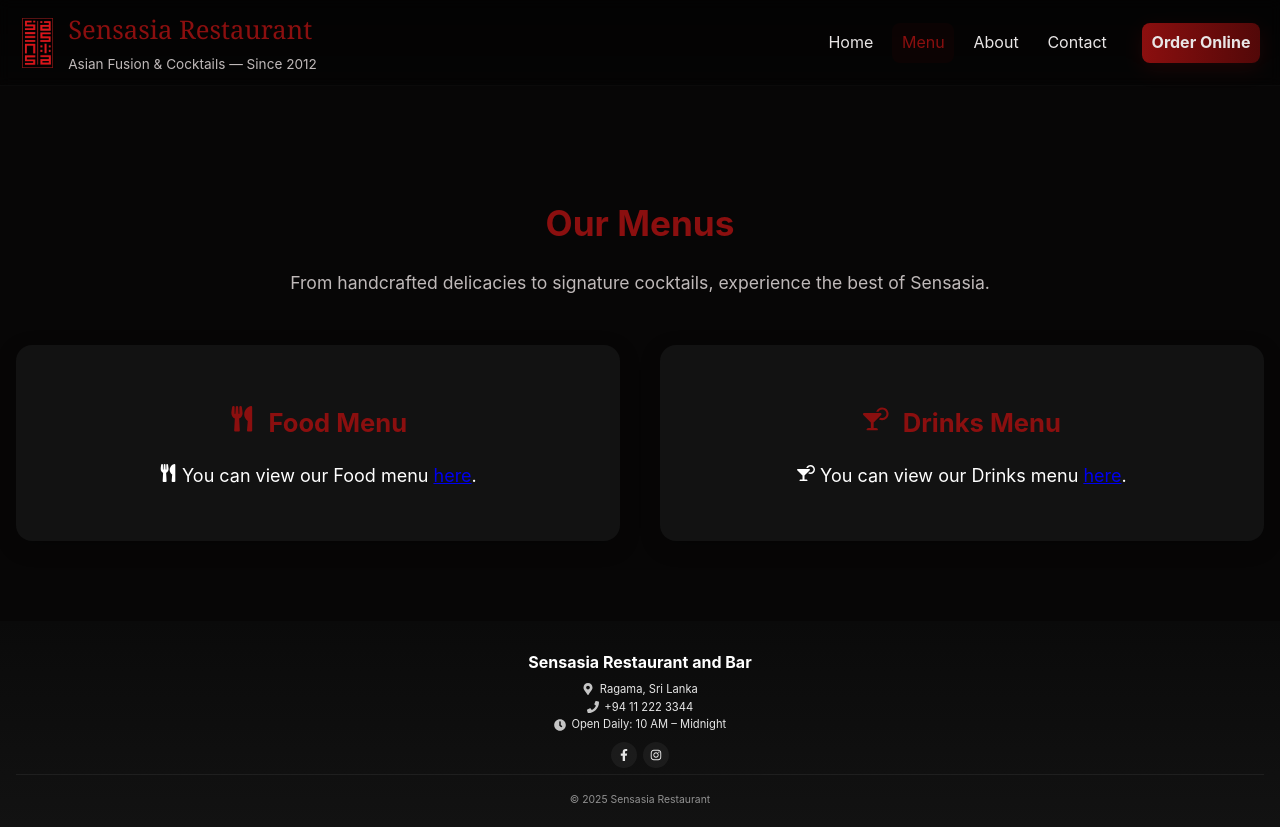
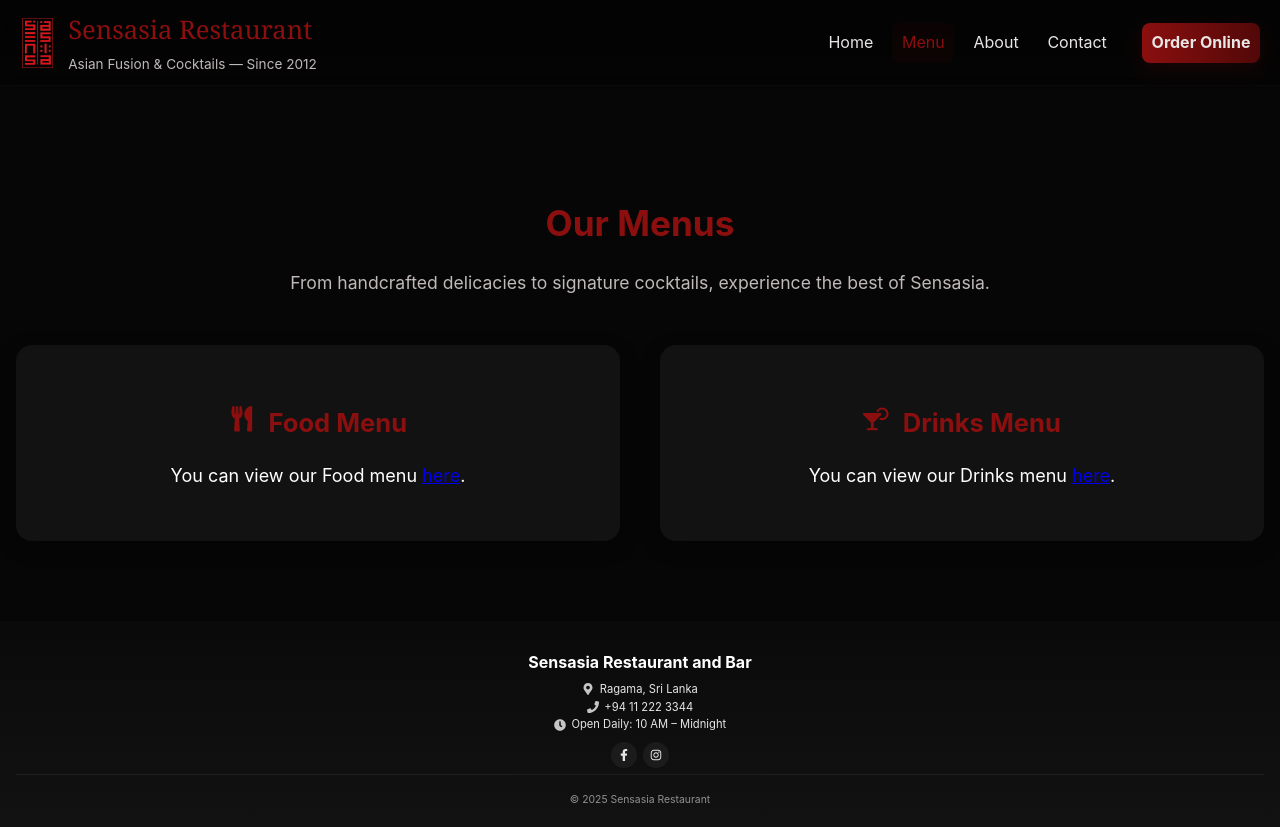
Before and after one commit to dion-nikila/sensasia-website, a React (Create React App) app: page /menu in a window 1280 px wide. Built offline with nearby package versions, Linux system fonts and the light colour scheme.

Commit message:
menu man

```diff
--- a/src/Menu.js
+++ b/src/Menu.js
@@ -24,7 +24,6 @@ export default function Menu() {
             height="600px"
           >
             <p>
-              <FaUtensils style={{ marginRight: "0.3rem" }} />
               You can view our Food menu{" "}
               <a href="/FoodMenu.pdf" target="_blank" rel="noreferrer">
                 here
@@ -45,7 +44,6 @@ export default function Menu() {
             height="600px"
           >
             <p>
-              <FaCocktail style={{ marginRight: "0.3rem" }} />
               You can view our Drinks menu{" "}
               <a href="/DrinksMenu.pdf" target="_blank" rel="noreferrer">
                 here
```
